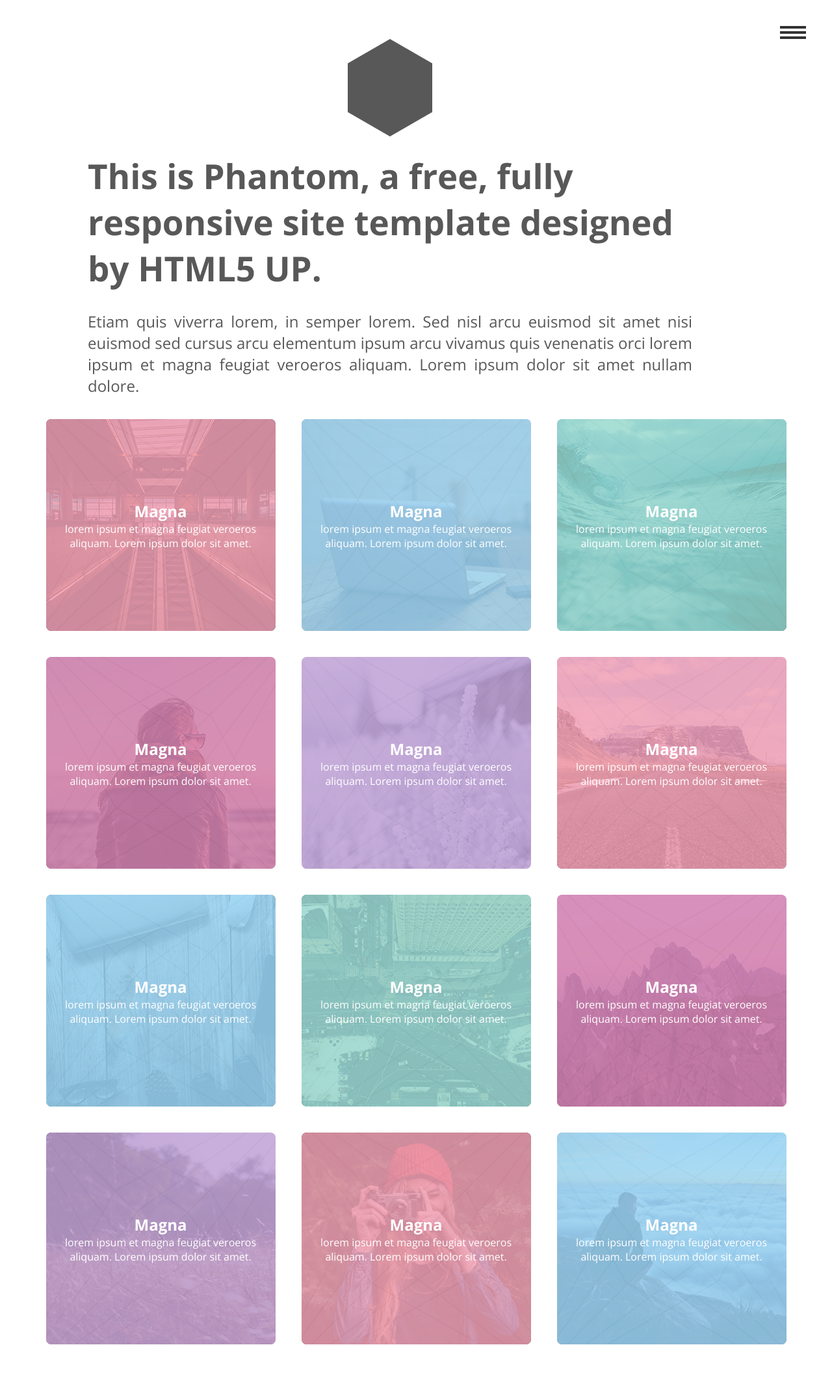
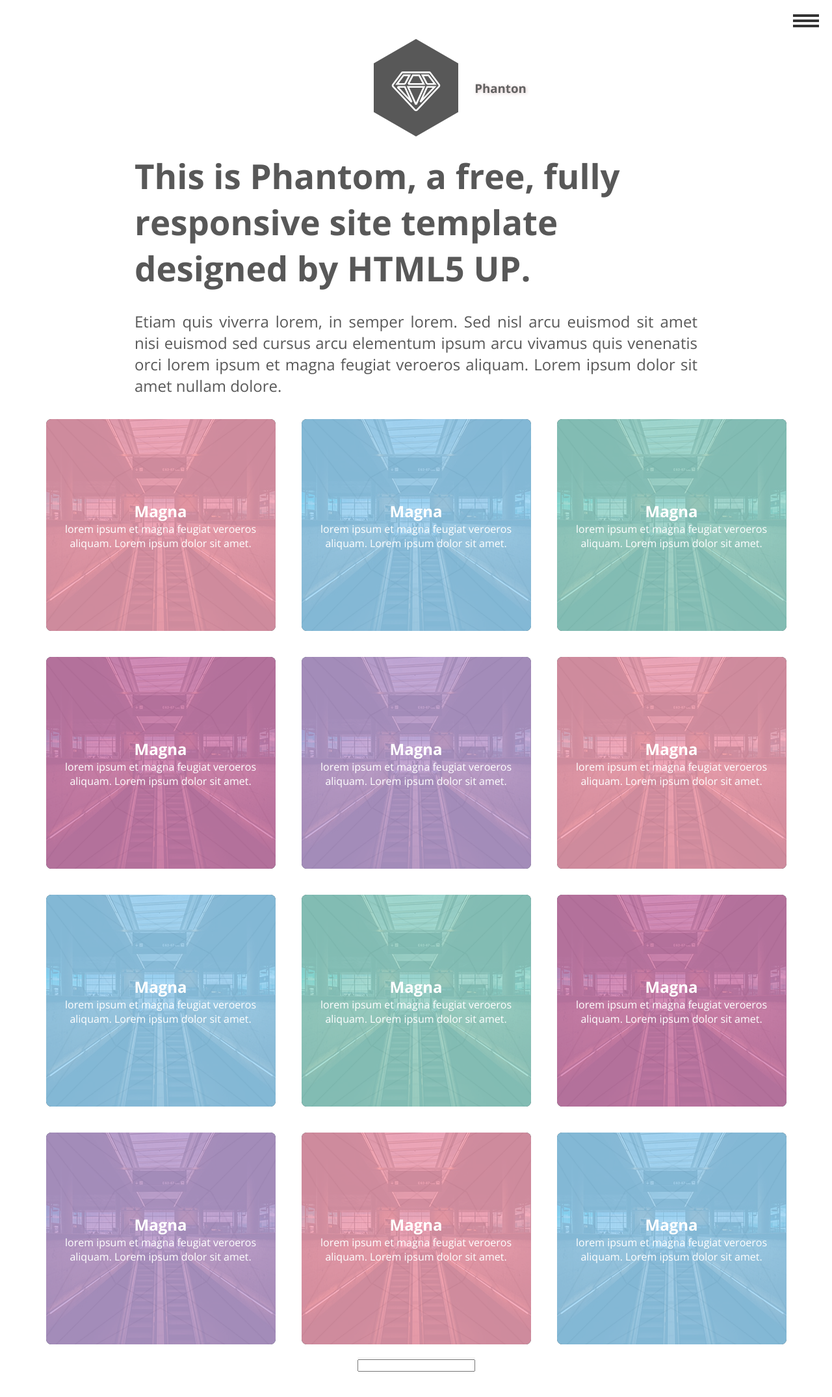
Before and after one commit to BrunoCasotto/ThirdPage, a website: page index.html in a window 1280 px wide. Shown: the whole page at 65% size. Before the commit the page ends 2089 px from the top, so only its background shows below. Drawn offline with nearby package versions, Linux system fonts and the light colour scheme.

Commit message:
grid responsive done.

```diff
--- a/assets/sass/config/_vars.scss
+++ b/assets/sass/config/_vars.scss
@@ -1,7 +1,7 @@
 
 /* variable for media-query mixin*/
 $sizes: (
-	xs: 336px,
+	xs: 400px,
 	sm: 776px,
 	md: 992px,
 	gl: 1200px
--- a/assets/sass/styles/components/grid.scss
+++ b/assets/sass/styles/components/grid.scss
@@ -1,17 +1,24 @@
 .grid {
-  position: relative;
   display: flex;
   flex-wrap: wrap;
   justify-content: center;
 
   &__block {
+    position: relative;
     display: flex;
-    position: relative;
     margin:20px;
     border-radius: 8px;
     overflow: hidden;
     cursor: pointer;
     animation: grown 1s ease-out;
+
+    @include media-query(md) {
+      margin:10px;
+    }
+
+    @include media-query(xs) {
+      width: 100%;
+    }
 
     @for $i from 1 through 12 {
         &:nth-child(#{$i}):before {
@@ -20,34 +27,44 @@
       }
 
       &:hover {
-        animation: shake 0.3s cubic-bezier(.36,.07,.19,.97) both;
+        animation: shake 0.3s ease-in both;
         transform: translate3d(0, 0, 0);
         transition: text-shadow 0.5s cubic-bezier(.36,.07,.19,.97);
         text-shadow: 1px 5px 5px rgba(57, 59, 62, 0.95);
 
-        .grid__block__image__text {
-          transition: top 2s cubic-bezier(.36,.07,.19,.97), justify-content 1s cubic-bezier(.36,.07,.19,.97) ;
-          top: 10%;
-        }
-      }
-      &:hover:before {
+        &:before {
           transition: opacity 1s cubic-bezier(.36,.07,.19,.97);
           opacity: 0;
         }
 
+        &after {
+          transition: opacity 1s cubic-bezier(.36,.07,.19,.97);
+          opacity: 0;
+        }
+
+        .grid__block__text {
+          transition: top 1s cubic-bezier(.36,.07,.19,.97), justify-content 1s cubic-bezier(.36,.07,.19,.97) ;
+          top: 10%;
+        }
+      }
+
       &:before {
+        position: absolute;
         content:'';
-        position: absolute;
         display:block;
         z-index: 1;
         width: 100%;
         height: 100%;
         opacity: 0.8;
+
+        @include media-query(xs) {
+          width: 100%;
+        }
       }
 
       &:after {
+        position: absolute;
         content:'';
-        position: absolute;
         display:block;
         background-image: url('../img/background.png');
         background-position: center;
@@ -55,14 +72,11 @@
         width: 100%;
         height: 100%;
         opacity: 0.2;
+
+        @include media-query(xs) {
+          width: 100%;
         }
-
-    &__image {
-      position: relative;
-      display: flex;
-      overflow: hidden;
-
-
+      }
     &__text {
       position: absolute;
       display: block;
@@ -75,14 +89,26 @@
       transform: translate(-50%, -50%);
       z-index: 2;
 
+      @include media-query(xs) {
+        width: 100%;
+      }
+
       h3 {
         font-size: 1.5rem;
       }
     }
+    &__image {
+      position: relative;
+      margin: 0 auto;
+      display: flex;
+      overflow: hidden;
+
+      @include media-query(xs) {
+        width: 100%;
       }
     }
   }
-
+}
 
 @keyframes grown {
     from {transform: scale(0.9);}
--- a/assets/sass/styles/components/menu.scss
+++ b/assets/sass/styles/components/menu.scss
@@ -1,3 +1,55 @@
+.button-menu {
+  position: fixed;
+  cursor: pointer;
+  width: 40px;
+  height: 30px;
+  z-index: 101;
+  top: 15px;
+  right: 20px;
+
+  .close {
+    position: fixed;
+    background-color: #333;
+    width: 40px;
+    height: 4px;
+    top: 30px;
+    right: 20px;
+
+    &:before {
+      content: '';
+      cursor: pointer;
+      position: fixed;
+      background-color: #333;
+      width: 40px;
+      height: 4px;
+      transition: transform 1s;
+      transform: translateY(-200%);
+    }
+
+    &:after {
+      content: '';
+      cursor: pointer;
+      position: fixed;
+      background-color: #333;
+      width: 40px;
+      height: 4px;
+      transition: transform 1s;
+      transform: translateY(200%);
+    }
+
+    &--active {
+      height: 0;
+
+      &:before {
+        transform: rotate(50deg);
+      }
+      &:after {
+        transform: rotate(-50deg);
+      }
+    }
+  }
+}
+
 .menu {
   position: fixed;
   width: 100vw;
--- a/assets/sass/styles/modules/content.scss
+++ b/assets/sass/styles/modules/content.scss
@@ -1,26 +1,12 @@
 .main {
-  width: 100vw;
+  width: inherit;
   padding: 50px 0px;
-
-  @include media-query(sm,max) {
-    padding: 10px;
-  }
 
   &__header {
     display: flex;
     flex-direction: column;
-    position: relative;
     color:#585858;
-
-    width: #{map-get($sizes,gl)};
-
-    @include media-query(gl,max) {
-      width: #{map-get($sizes,md)};
-    }
-
-    @include media-query(md,max) {
-      width: #{map-get($sizes,sm)};
-    }
+    width: inherit;
 
     &__logo{
       display: flex;
@@ -34,7 +20,7 @@
         display: flex;
         width: 20px;
         height: 170px;
-        animation: icon-animate 5s ease-in forwards;
+        animation: icon-animate 2s ease-in forwards;
 
         polygon {
          fill:#585858;
@@ -46,7 +32,7 @@
           stroke-width: 3px;
           stroke-dasharray: 800;
           stroke-dashoffset:790;
-          animation: offset 5s 5s ease-in  forwards;
+          animation: offset 2.5s 1s ease-in  forwards;
         }
       }
 
@@ -55,7 +41,7 @@
         left: 50%;
         transform: translateX(-50%);
         opacity: 0;
-        animation: icon-text 5s 5s ease  forwards;
+        animation: icon-text 5s 1.5s ease  forwards;
         text-shadow: 1px 1px 5px rgba(205, 179, 179, 0.87);
        }
     }
@@ -66,7 +52,7 @@
       position:relative;
       left:50%;
       padding: 15px;
-      max-width: 80%;
+      max-width: 70%;
       transform: translateX(-50%);
       font-size: 3.3rem;
 
@@ -82,7 +68,7 @@
       position:relative;
       left:50%;
       transform: translateX(-50%);
-      max-width: 80%;
+      max-width: 70%;
       text-align: justify;
       font-weight: 200;
       font-size:1.5rem;
@@ -93,76 +79,14 @@
         padding: 10px;
       }
     }
-
-    &__button-menu {
-      position: fixed;
-      cursor: pointer;
-      width: 40px;
-      height: 40px;
-      z-index: 100;
-      right: 40px;
-      top: 22px;
-
-      .close {
-        position: fixed;
-        cursor: pointer;
-        z-index: 100;
-        background-color: #333;
-        width: 40px;
-        height: 4px;
-        top:48px;
-
-        &:before {
-          content: '';
-          cursor: pointer;
-          position: fixed;
-          background-color: #333;
-          width: 40px;
-          height: 4px;
-          transition: transform 1s;
-          transform: translateY(-200%);
-        }
-
-        &:after {
-          content: '';
-          cursor: pointer;
-          position: fixed;
-          background-color: #333;
-          width: 40px;
-          height: 4px;
-          transition: transform 1s;
-          transform: translateY(200%);
-        }
-
-        &--active {
-          height: 0;
-
-          &:before {
-            transform: rotate(50deg);
-          }
-          &:after {
-            transform: rotate(-50deg);
-          }
-        }
-      }
-    }
   }
 
   &__content {
-    position: absolute;
     display: flex;
-    left:50%;
-    transform: translateX(-50%);
 
     &__container {
-      position: relative;
       display: flex;
-
-      .row {
-        position: relative;
-        display: flex;
-        flex-direction: row;
-      }
+      margin: 0 auto;
     }
   }
 }
--- a/assets/sass/styles/pages/contact.scss
+++ b/assets/sass/styles/pages/contact.scss
@@ -1,7 +1,14 @@
 .contact {
   background-color: #f6f6f6;
+   width: 100%;
 
   &__content {
 
+    &__row {
+
+      &__input {
+
+      }
+    }
   }
 }
--- a/index.html
+++ b/index.html
@@ -20,8 +20,9 @@
           }
         }
       </script>
-
-      <div class="main">
+      <div class="button-menu">
+        <label onclick="show()" class="close"></label>
+      </div>
       <div class="menu">
         <div class="menu__content">
           <div class="menu__content__title">
@@ -46,6 +47,7 @@
           </ul>
         </div>
       </div>
+      <div class="main">
         <div class="main__header">
           <div class="main__header__logo">
             <svg version="1.1" class="main__header__logo__icon" id="Layer_1" xmlns="http://www.w3.org/2000/svg" xmlns:xlink="http://www.w3.org/1999/xlink" x="0px" y="0px"
@@ -69,158 +71,143 @@
             <p class="main__header__sub-title">
               Etiam quis viverra lorem, in semper lorem. Sed nisl arcu euismod sit amet nisi euismod sed cursus arcu elementum ipsum arcu vivamus quis venenatis orci lorem ipsum et magna feugiat veroeros aliquam. Lorem ipsum dolor sit amet nullam dolore.
             </p>
-          <div class="main__header__button-menu">
-            <label onclick="show()" class="close"></label>
         </div>
-        </div>
-
         <div class="main__content">
           <div class="main__content__container">
               <div class="portfolio">
                 <div class="grid">
                   <div class="grid__block">
-                    <div class="grid__block__image">
-                      <div class="grid__block__image__text">
+                      <div class="grid__block__text">
                           <h3>Magna</h3>
                           <p>
                             lorem ipsum et magna feugiat veroeros aliquam.
                              Lorem ipsum dolor sit amet.
                           </p>
                       </div>
-                      <img src="./img/pic01.jpg" alt="" />
+                      <img class="grid__block__image" src="./img/pic01.jpg" alt="" />
                   </div>
-                  </div>
+
                   <div class="grid__block">
-                    <div class="grid__block__image">
-                      <div class="grid__block__image__text">
+                      <div class="grid__block__text">
                           <h3>Magna</h3>
                           <p>
                             lorem ipsum et magna feugiat veroeros aliquam.
                              Lorem ipsum dolor sit amet.
                           </p>
                       </div>
-                      <img src="./img/pic02.jpg" alt="" />
+                      <img class="grid__block__image" src="./img/pic01.jpg" alt="" />
                   </div>
-                  </div>
+
                   <div class="grid__block">
-                    <div class="grid__block__image">
-                      <div class="grid__block__image__text">
+                      <div class="grid__block__text">
                           <h3>Magna</h3>
                           <p>
                             lorem ipsum et magna feugiat veroeros aliquam.
                              Lorem ipsum dolor sit amet.
                           </p>
                       </div>
-                      <img src="./img/pic03.jpg" alt="" />
-                    </div>
+                      <img class="grid__block__image" src="./img/pic01.jpg" alt="" />
                   </div>
                   <div class="grid__block">
-                    <div class="grid__block__image">
-                      <div class="grid__block__image__text">
+                      <div class="grid__block__text">
                           <h3>Magna</h3>
                           <p>
                             lorem ipsum et magna feugiat veroeros aliquam.
                              Lorem ipsum dolor sit amet.
                           </p>
                       </div>
-                      <img src="./img/pic04.jpg" alt="" />
-                    </div>
+                      <img class="grid__block__image" src="./img/pic01.jpg" alt="" />
                   </div>
                   <div class="grid__block">
-                    <div class="grid__block__image">
-                      <div class="grid__block__image__text">
+                      <div class="grid__block__text">
                           <h3>Magna</h3>
                           <p>
                             lorem ipsum et magna feugiat veroeros aliquam.
                              Lorem ipsum dolor sit amet.
                           </p>
                       </div>
-                      <img src="./img/pic05.jpg" alt="" />
-                    </div>
+                      <img class="grid__block__image" src="./img/pic01.jpg" alt="" />
                   </div>
                   <div class="grid__block">
-                    <div class="grid__block__image">
-                      <div class="grid__block__image__text">
+                      <div class="grid__block__text">
                           <h3>Magna</h3>
                           <p>
                             lorem ipsum et magna feugiat veroeros aliquam.
                              Lorem ipsum dolor sit amet.
                           </p>
                       </div>
-                      <img src="./img/pic06.jpg" alt="" />
-                    </div>
+                      <img class="grid__block__image" src="./img/pic01.jpg" alt="" />
                   </div>
                   <div class="grid__block">
-                    <div class="grid__block__image">
-                      <div class="grid__block__image__text">
+                      <div class="grid__block__text">
                           <h3>Magna</h3>
                           <p>
                             lorem ipsum et magna feugiat veroeros aliquam.
                              Lorem ipsum dolor sit amet.
                           </p>
                       </div>
-                      <img src="./img/pic07.jpg" alt="" />
-                    </div>
+                      <img class="grid__block__image" src="./img/pic01.jpg" alt="" />
                   </div>
                   <div class="grid__block">
-                    <div class="grid__block__image">
-                      <div class="grid__block__image__text">
+                      <div class="grid__block__text">
                           <h3>Magna</h3>
                           <p>
                             lorem ipsum et magna feugiat veroeros aliquam.
                              Lorem ipsum dolor sit amet.
                           </p>
                       </div>
-                      <img src="./img/pic08.jpg" alt="" />
-                    </div>
+                      <img class="grid__block__image" src="./img/pic01.jpg" alt="" />
                   </div>
                   <div class="grid__block">
-                    <div class="grid__block__image">
-                      <div class="grid__block__image__text">
+                      <div class="grid__block__text">
                           <h3>Magna</h3>
                           <p>
                             lorem ipsum et magna feugiat veroeros aliquam.
                              Lorem ipsum dolor sit amet.
                           </p>
                       </div>
-                      <img src="./img/pic09.jpg" alt="" />
-                    </div>
+                      <img class="grid__block__image" src="./img/pic01.jpg" alt="" />
                   </div>
                   <div class="grid__block">
-                    <div class="grid__block__image">
-                      <div class="grid__block__image__text">
+                      <div class="grid__block__text">
                           <h3>Magna</h3>
                           <p>
                             lorem ipsum et magna feugiat veroeros aliquam.
                              Lorem ipsum dolor sit amet.
                           </p>
                       </div>
-                      <img src="./img/pic10.jpg" alt="" />
-                    </div>
+                      <img class="grid__block__image" src="./img/pic01.jpg" alt="" />
                   </div>
                   <div class="grid__block">
-                    <div class="grid__block__image">
-                      <div class="grid__block__image__text">
+                      <div class="grid__block__text">
                           <h3>Magna</h3>
                           <p>
                             lorem ipsum et magna feugiat veroeros aliquam.
                              Lorem ipsum dolor sit amet.
                           </p>
                       </div>
-                      <img src="./img/pic11.jpg" alt="" />
-                    </div>
+                      <img class="grid__block__image" src="./img/pic01.jpg" alt="" />
                   </div>
                   <div class="grid__block">
-                    <div class="grid__block__image">
-                      <div class="grid__block__image__text">
+                      <div class="grid__block__text">
                           <h3>Magna</h3>
                           <p>
                             lorem ipsum et magna feugiat veroeros aliquam.
                              Lorem ipsum dolor sit amet.
                           </p>
                       </div>
-                      <img src="./img/pic12.jpg" alt="" />
+                      <img class="grid__block__image" src="./img/pic01.jpg" alt="" />
                   </div>
+                </div>
+              </div>
+            </div>
+          </div>
+          <div class="main__content">
+            <div class="main__content__container">
+              <div class="contact">
+                <div class="contact__content">
+                  <div class="row">
+                    <input type="text" name="name" value="">
                   </div>
                 </div>
               </div>
```
Also changed, not shown: assets/sass/styles/pages/portfolio.scss (+2 -8 lines), dist/app.css, 1 other file. Lines whose indentation alone changed are shown as unchanged.
